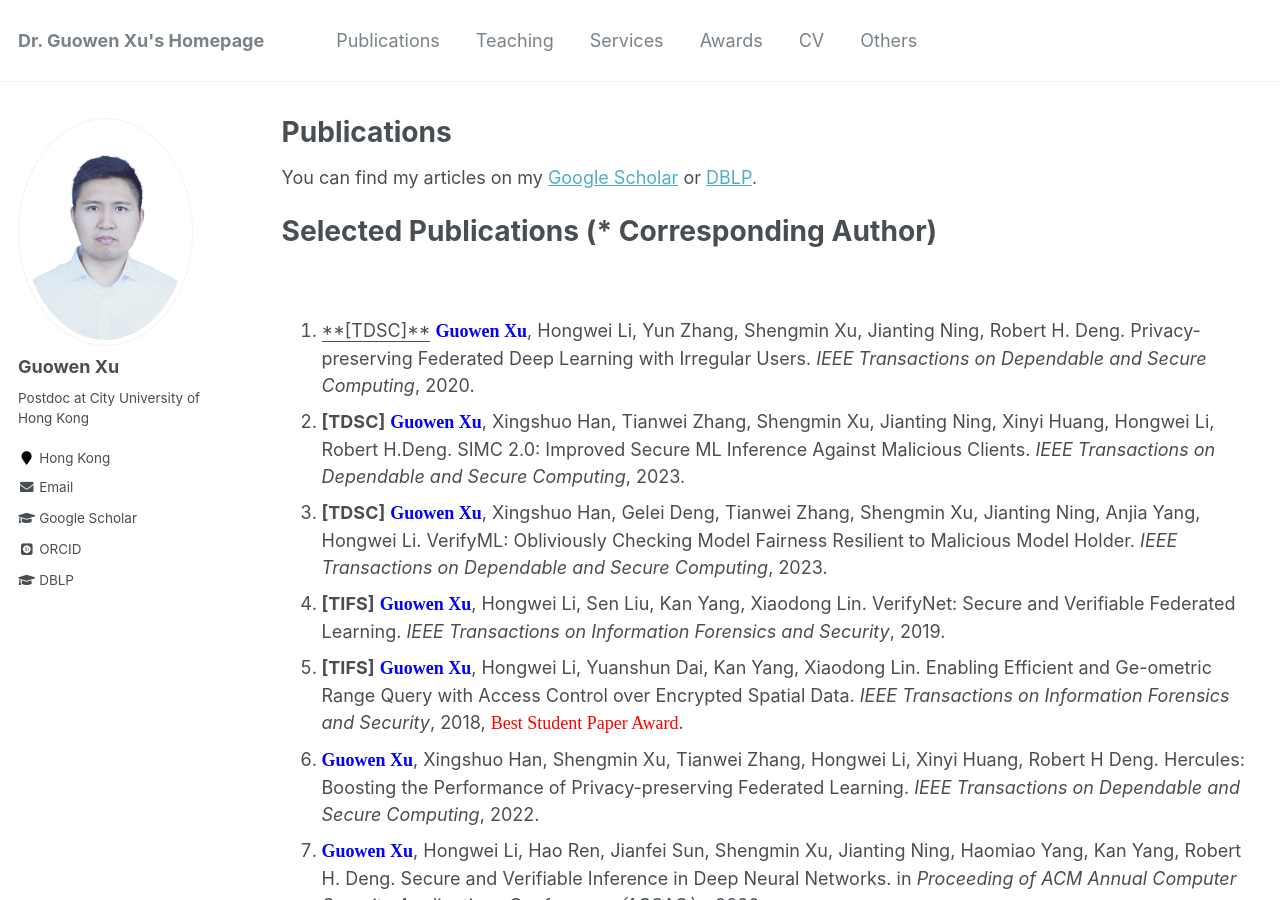
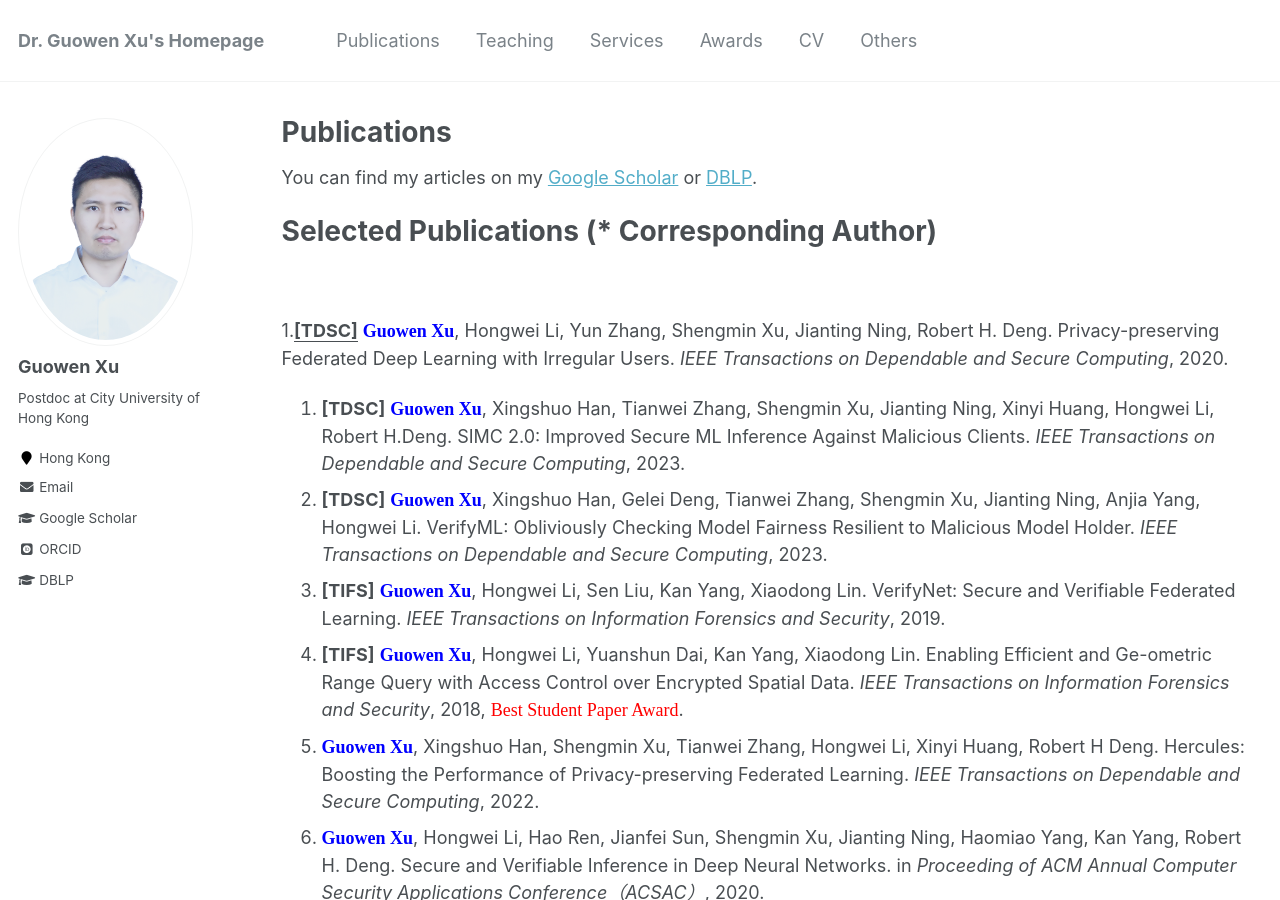
Before and after one commit to Guowen-xu/guowen-xu.github.io, a Jekyll site: the page built from _pages/publications.md, in a window 1280 px wide and 900 px high. Built offline with Jekyll 4.4.1, drawn with Linux system fonts in a browser that asks for light colours; some web fonts are replaced.

Commit message:
Update publications.md

```diff
--- a/_pages/publications.md
+++ b/_pages/publications.md
@@ -14,7 +14,7 @@ You can find my articles on my [Google Scholar](https://scholar.google.com.hk/ci
 
 
 
-1. <u>**[TDSC]**</u> **<font face="Times New Roman" color=blue size=4> Guowen Xu</font>**, Hongwei Li, Yun Zhang, Shengmin Xu, Jianting Ning, Robert H. Deng. Privacy-preserving Federated Deep Learning with Irregular Users. *IEEE Transactions on Dependable and Secure Computing*, 2020.
+1.**<u>[TDSC]</u>** **<font face="Times New Roman" color=blue size=4> Guowen Xu</font>**, Hongwei Li, Yun Zhang, Shengmin Xu, Jianting Ning, Robert H. Deng. Privacy-preserving Federated Deep Learning with Irregular Users. *IEEE Transactions on Dependable and Secure Computing*, 2020.
 2.  **[TDSC]** **<font face="Times New Roman" color=blue size=4> Guowen Xu</font>**, Xingshuo Han, Tianwei Zhang, Shengmin Xu, Jianting Ning, Xinyi Huang, Hongwei Li, Robert H.Deng. SIMC 2.0: Improved Secure ML Inference Against Malicious Clients. *IEEE Transactions on Dependable and Secure Computing*, 2023.
 3.  **[TDSC]**  **<font face="Times New Roman" color=blue size=4> Guowen Xu</font>**, Xingshuo Han, Gelei Deng, Tianwei Zhang, Shengmin Xu, Jianting Ning, Anjia Yang, Hongwei Li. VerifyML: Obliviously Checking Model Fairness Resilient to Malicious Model Holder. *IEEE Transactions on Dependable and Secure Computing*, 2023.
 4. **[TIFS]**  **<font face="Times New Roman" color=blue size=4> Guowen Xu</font>**, Hongwei Li, Sen Liu, Kan Yang, Xiaodong Lin. VerifyNet: Secure and Verifiable Federated Learning. *IEEE Transactions on Information Forensics and Security*, 2019.
```
